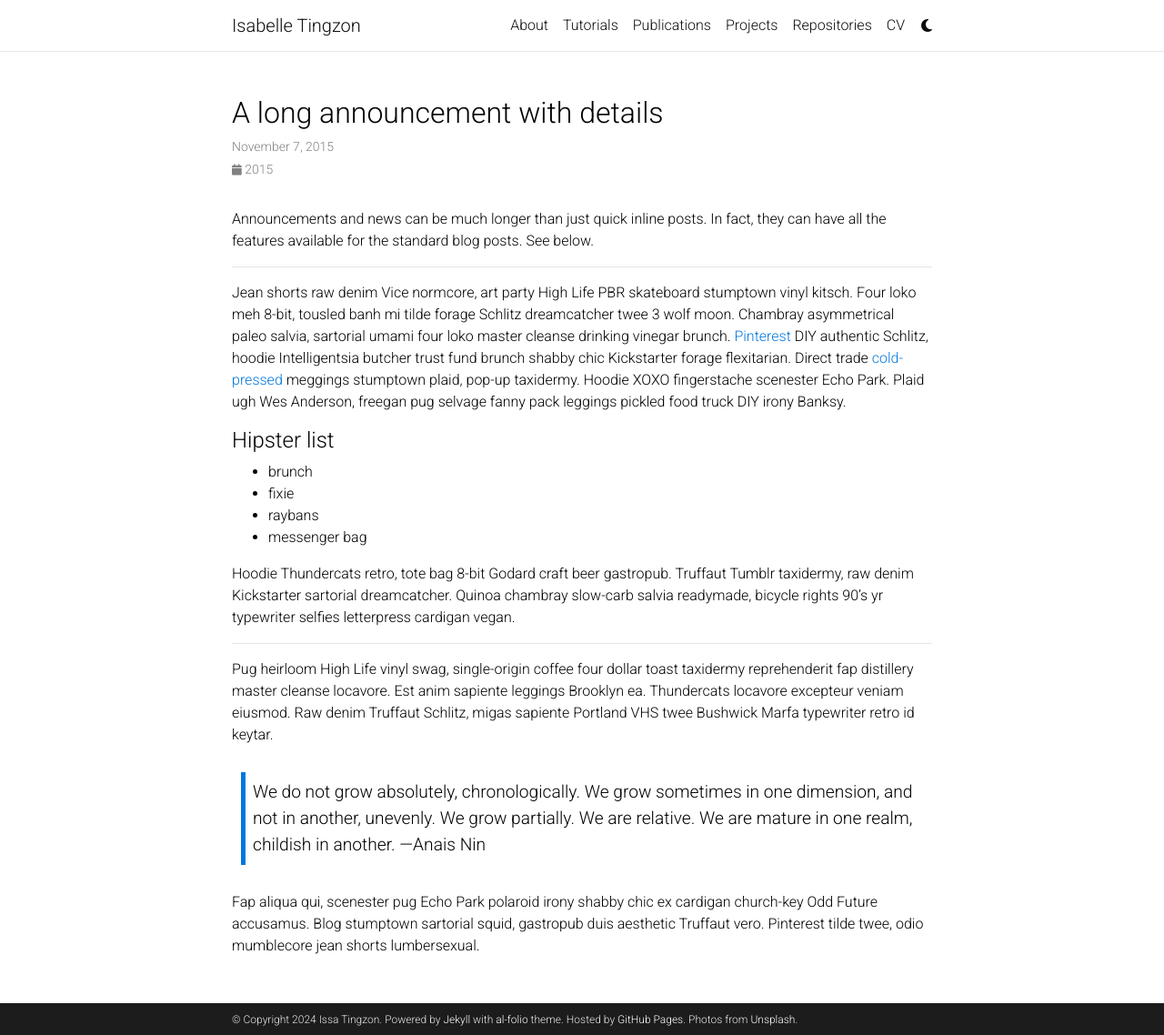
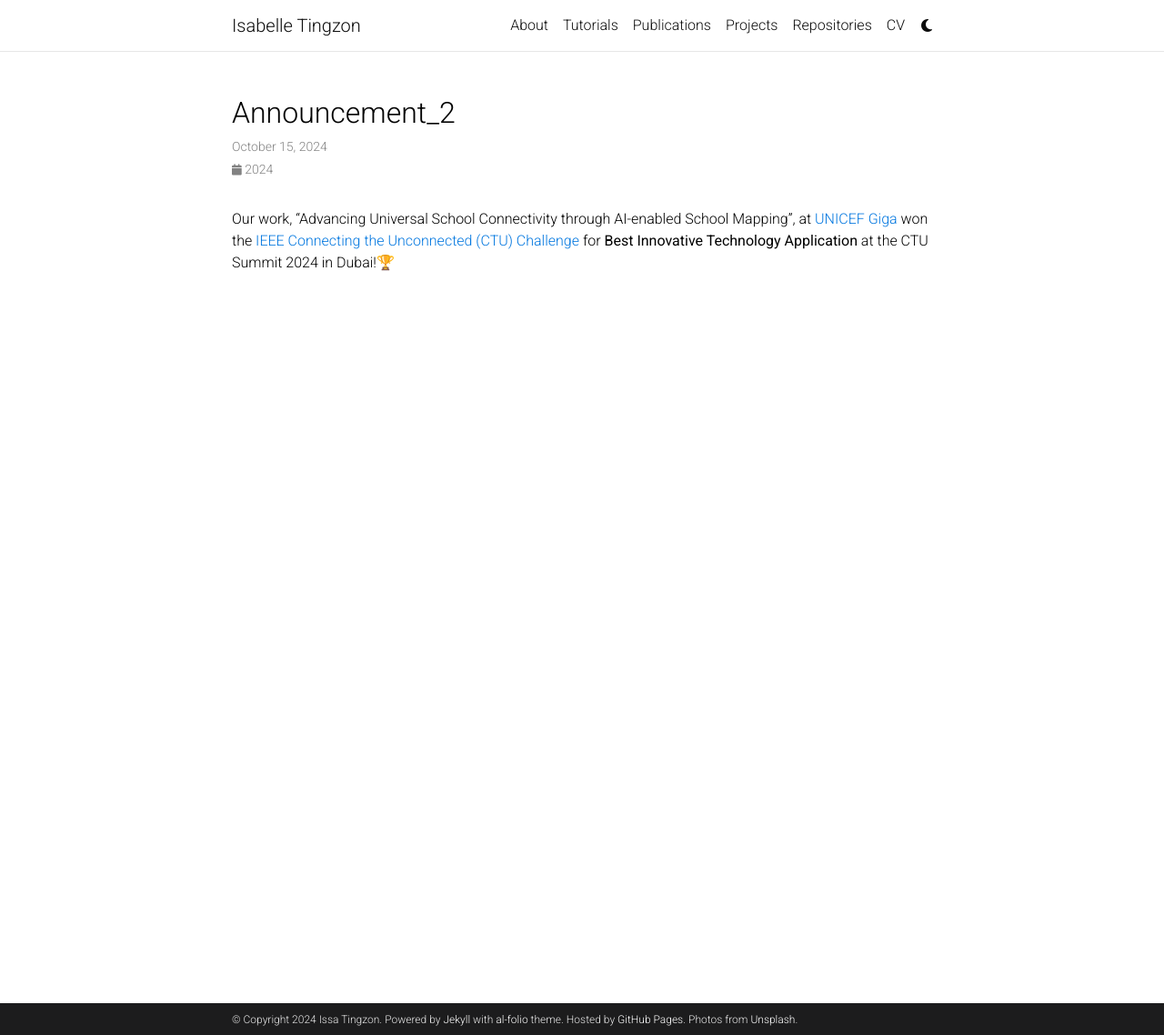
Before and after one commit to issa-tingzon/issa-tingzon.github.io, a Jekyll site: the page built from _news/announcement_2.md, in a window 1280 px wide and 1138 px high. Shown: the whole window at 91% size. Built offline with Jekyll 4.4.1, drawn with Linux system fonts in a browser that asks for light colours; full-size pictures stand in for the smaller copies a plugin makes; comment, search, counter and statistics services are not loaded; a style sheet for code colours, icons or effects is not loaded.

Commit message:
Update news for 2024

```diff
--- a/_data/repositories.yml
+++ b/_data/repositories.yml
@@ -1,4 +1,5 @@
 github_repos:
+  - unicef/giga-global-school-mapping
   - GFDRR/caribbean-rooftop-classification
   - thinkingmachines/ph-poverty-mapping
   - thinkingmachines/geoai-immap
--- a/_news/announcement_2.md
+++ b/_news/announcement_2.md
@@ -1,32 +1,8 @@
 ---
 layout: post
-title: A long announcement with details
-date: 2015-11-07 16:11:00-0400
-inline: false
+date: 2024-10-15
+inline: true
 related_posts: false
 ---
 
-Announcements and news can be much longer than just quick inline posts. In fact, they can have all the features available for the standard blog posts. See below.
-
-***
-
-Jean shorts raw denim Vice normcore, art party High Life PBR skateboard stumptown vinyl kitsch. Four loko meh 8-bit, tousled banh mi tilde forage Schlitz dreamcatcher twee 3 wolf moon. Chambray asymmetrical paleo salvia, sartorial umami four loko master cleanse drinking vinegar brunch. <a href="https://www.pinterest.com">Pinterest</a> DIY authentic Schlitz, hoodie Intelligentsia butcher trust fund brunch shabby chic Kickstarter forage flexitarian. Direct trade <a href="https://en.wikipedia.org/wiki/Cold-pressed_juice">cold-pressed</a> meggings stumptown plaid, pop-up taxidermy. Hoodie XOXO fingerstache scenester Echo Park. Plaid ugh Wes Anderson, freegan pug selvage fanny pack leggings pickled food truck DIY irony Banksy.
-
-#### Hipster list
-<ul>
-    <li>brunch</li>
-    <li>fixie</li>
-    <li>raybans</li>
-    <li>messenger bag</li>
-</ul>
-
-Hoodie Thundercats retro, tote bag 8-bit Godard craft beer gastropub. Truffaut Tumblr taxidermy, raw denim Kickstarter sartorial dreamcatcher. Quinoa chambray slow-carb salvia readymade, bicycle rights 90's yr typewriter selfies letterpress cardigan vegan.
-
-***
-
-Pug heirloom High Life vinyl swag, single-origin coffee four dollar toast taxidermy reprehenderit fap distillery master cleanse locavore. Est anim sapiente leggings Brooklyn ea. Thundercats locavore excepteur veniam eiusmod. Raw denim Truffaut Schlitz, migas sapiente Portland VHS twee Bushwick Marfa typewriter retro id keytar.
-
-> We do not grow absolutely, chronologically. We grow sometimes in one dimension, and not in another, unevenly. We grow partially. We are relative. We are mature in one realm, childish in another.
-> —Anais Nin
-
-Fap aliqua qui, scenester pug Echo Park polaroid irony shabby chic ex cardigan church-key Odd Future accusamus. Blog stumptown sartorial squid, gastropub duis aesthetic Truffaut vero. Pinterest tilde twee, odio mumblecore jean shorts lumbersexual.
+Our work, "Advancing Universal School Connectivity through AI-enabled School Mapping", at <a href="https://giga.global/">UNICEF Giga</a> won the <a href="https://ctu.ieee.org/challenge/2024-ctu-challenge-winners/">IEEE Connecting the Unconnected (CTU) Challenge</a> for <b>Best Innovative Technology Application</b> at the CTU Summit 2024 in Dubai!🏆
```
Also changed, not shown: _bibliography/papers.bib (+13 -4 lines), _news/announcement_1.md (+2 -2 lines), _news/announcement_3.md (+2 -2 lines), _pages/about.md (+3 -3 lines), _pages/publications.md (+1 -1 lines), assets/img/publication_preview/research-10.png (added), 1 other file.
